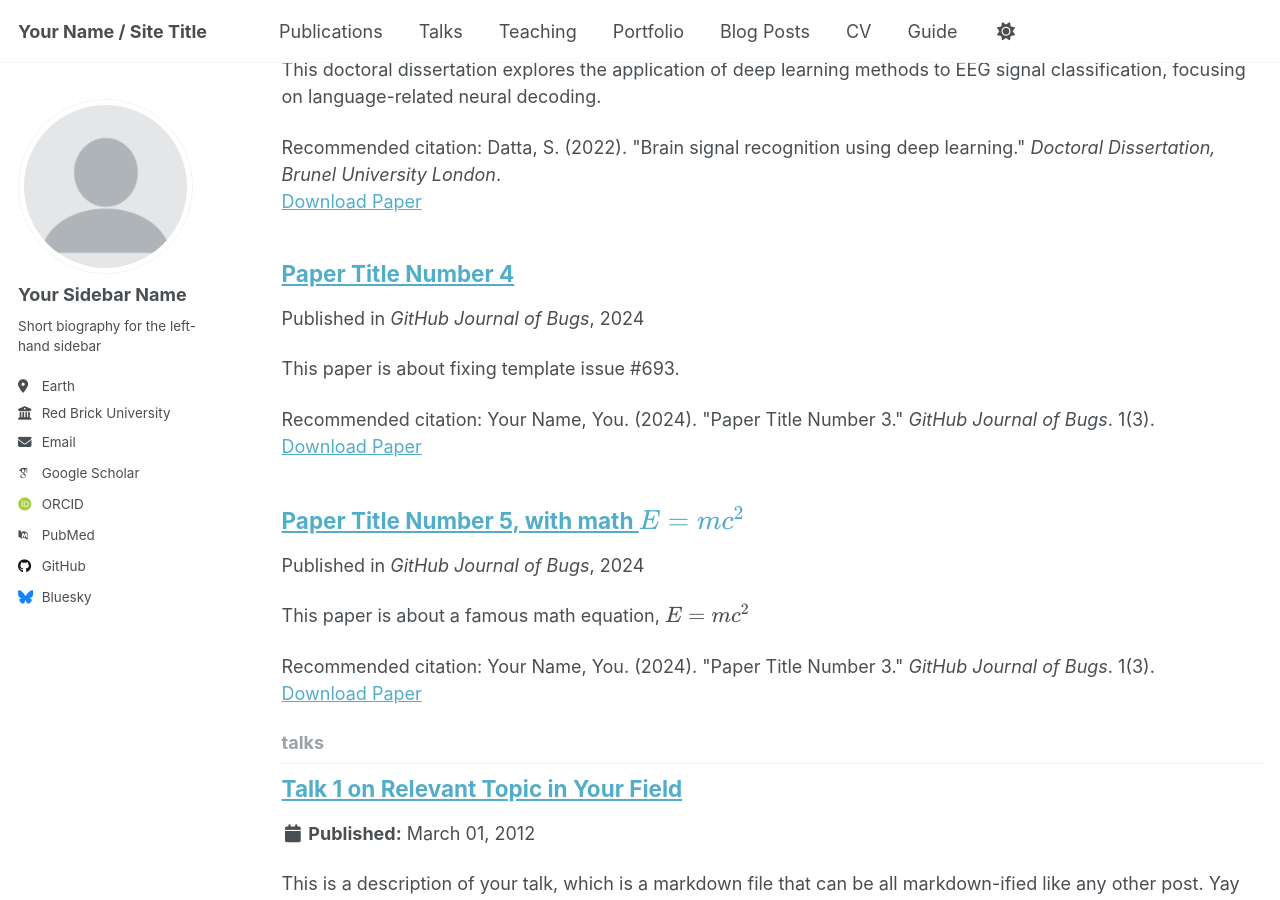
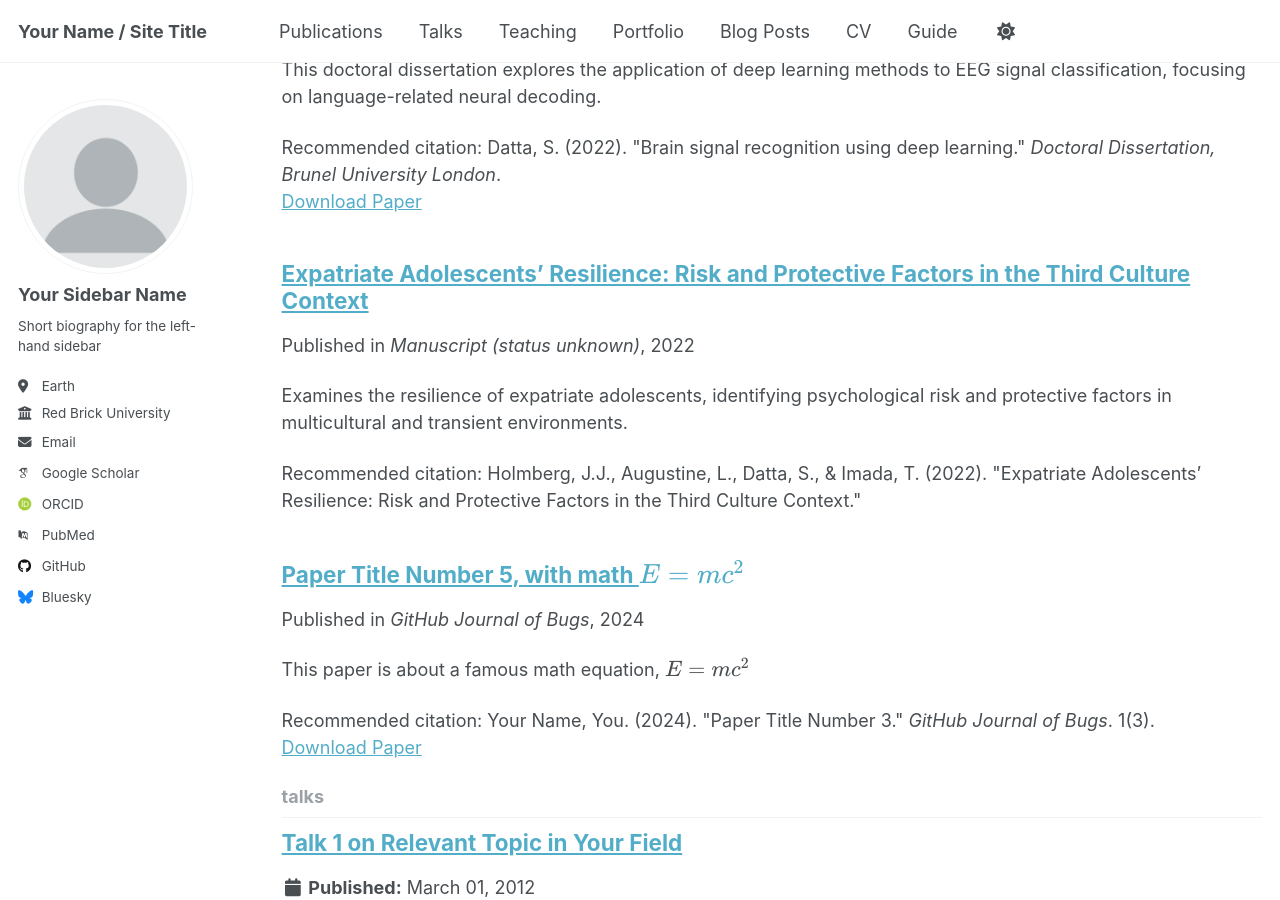
Before and after one commit to awaknd-1/awaknd-1.github.io, a Jekyll site: the page built from _pages/collection-archive.html, in a window 1280 px wide and 900 px high, scrolled down 1844 px. Built offline with Jekyll 4.4.1, drawn with Linux system fonts in a browser that asks for light colours; some web fonts are replaced; a script that is not in the unit is left out.

Commit message:
Update 2024-02-17-paper-title-number-4.md

```diff
--- a/_publications/2024-02-17-paper-title-number-4.md
+++ b/_publications/2024-02-17-paper-title-number-4.md
@@ -1,13 +1,8 @@
 ---
-title: "Paper Title Number 4"
-collection: publications
-category: conferences
-permalink: /publication/2024-02-17-paper-title-number-4
-excerpt: 'This paper is about fixing template issue #693.'
-date: 2024-02-17
-venue: 'GitHub Journal of Bugs'
-paperurl: 'http://academicpages.github.io/files/paper3.pdf'
-citation: 'Your Name, You. (2024). &quot;Paper Title Number 3.&quot; <i>GitHub Journal of Bugs</i>. 1(3).'
+title: "Expatriate Adolescents’ Resilience: Risk and Protective Factors in the Third Culture Context"
+permalink: /publication/2022-11-01-expat-resilience
+excerpt: 'Examines the resilience of expatriate adolescents, identifying psychological risk and protective factors in multicultural and transient environments.'
+date: 2022-11-01
+venue: 'Manuscript (status unknown)'
+citation: 'Holmberg, J.J., Augustine, L., Datta, S., & Imada, T. (2022). "Expatriate Adolescents’ Resilience: Risk and Protective Factors in the Third Culture Context."'
 ---
-
-The contents above will be part of a list of publications, if the user clicks the link for the publication than the contents of section will be rendered as a full page, allowing you to provide more information about the paper for the reader. When publications are displayed as a single page, the contents of the above "citation" field will automatically be included below this section in a smaller font.
```
